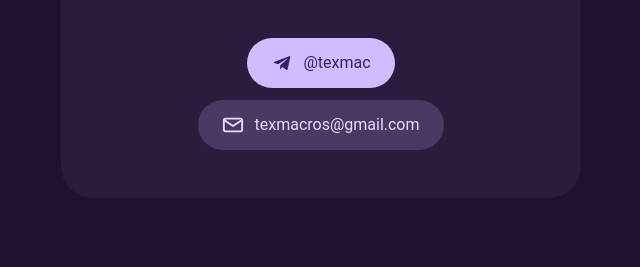
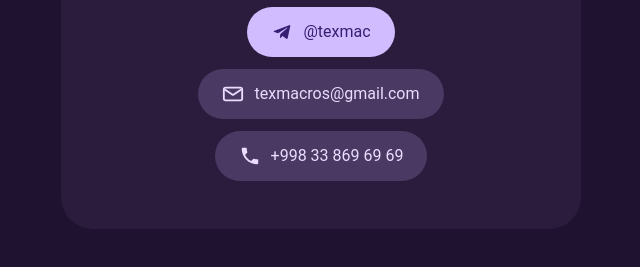
Before and after one commit to texmacros/texmacros.github.io, a plain HTML site: page index.html in a window 1280 px wide. Shown: the part 365-632 px from the top of the page, without its empty margins (319-959 px from the left). Drawn offline with Linux system fonts and the light colour scheme.

Commit message:
Update index.html

```diff
--- a/index.html
+++ b/index.html
@@ -20,6 +20,10 @@
         <svg viewBox="0 0 24 24" width="22" height="22" aria-hidden="true"><rect x="2" y="5" width="20" height="14" rx="2" fill="none" stroke="currentColor" stroke-width="2"/><path d="M3 7l9 6 9-6" fill="none" stroke="currentColor" stroke-width="2" stroke-linejoin="round"/></svg>
         texmacros@gmail.com
       </a>
+      <a class="btn" href="tel:+998338696969">
+        <svg viewBox="0 0 24 24" width="22" height="22" aria-hidden="true"><path fill="currentColor" d="M6.62 10.79c1.44 2.83 3.76 5.14 6.59 6.59l2.2-2.2c.27-.27.67-.36 1.02-.24 1.12.37 2.33.57 3.57.57.55 0 1 .45 1 1V20c0 .55-.45 1-1 1-9.39 0-17-7.61-17-17 0-.55.45-1 1-1h3.5c.55 0 1 .45 1 1 0 1.25.2 2.45.57 3.57.11.35.03.74-.25 1.02l-2.2 2.2z"/></svg>
+        +998 33 869 69 69
+      </a>
     </div>
   </main>
 </body>
```
